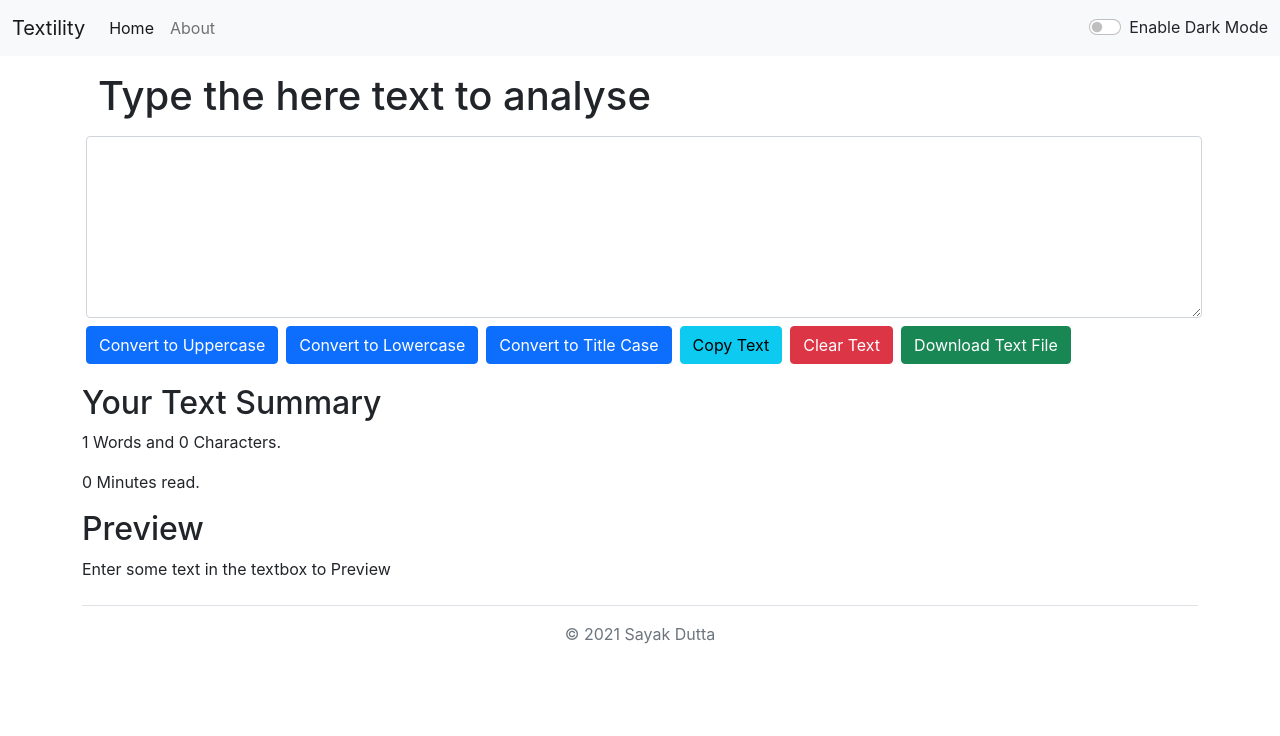
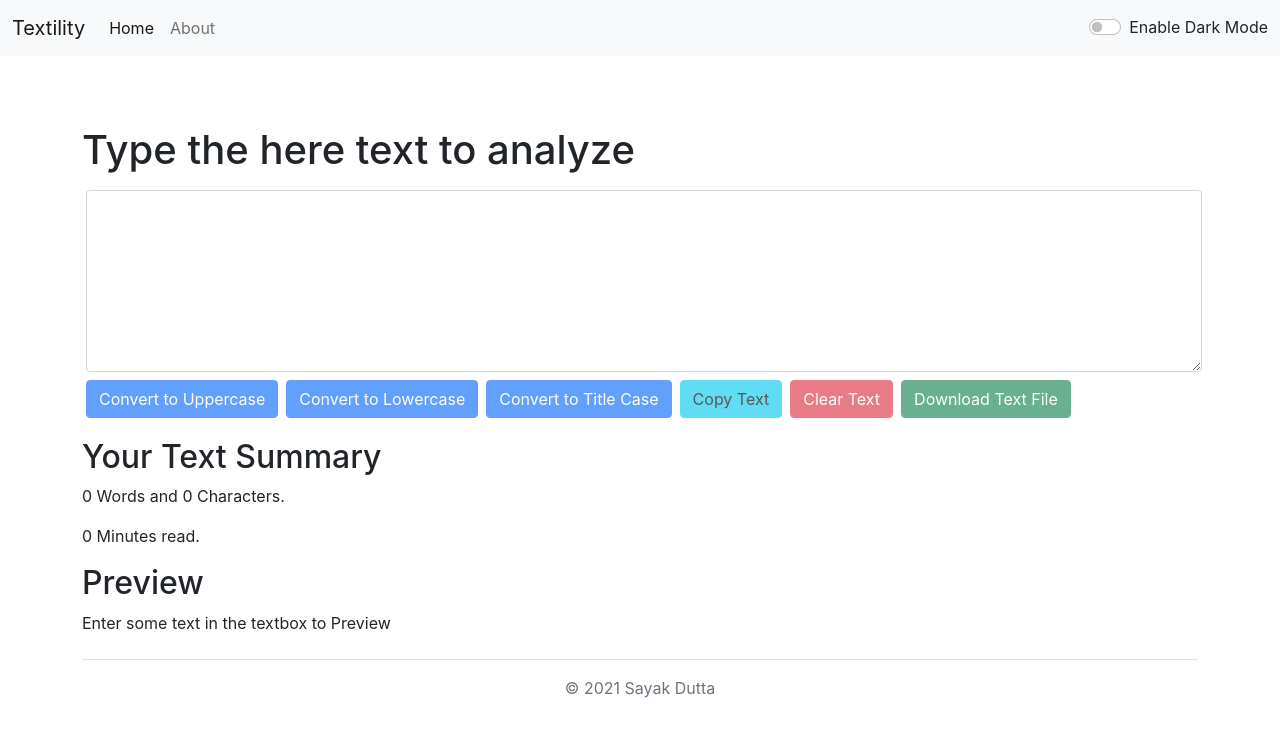
Before and after one commit to sayak-dutta/textility, a React (Create React App) app: page / in a window 1280 px wide. Shown: the top 736 px of the page. Built offline with nearby package versions, Linux system fonts and the light colour scheme.

Commit message:
Buttons now will only work if user writes some text. And fixed the alert screen auto sizing issue

```diff
--- a/src/App.js
+++ b/src/App.js
@@ -18,7 +18,7 @@ function App() {
     });
     setTimeout(() => {
       setAlert(null);
-    }, 1500);
+    }, 1300);
   };
 
   const toggleMode = () => {
@@ -26,12 +26,12 @@ function App() {
       setMode("dark");
       document.body.style.backgroundColor = "#222831";
       document.body.style.color = "white";
-      sendAlert("Dark Mode has been turned On", "success");
+      sendAlert("Dark mode has been enabled", "success");
     } else {
       setMode("light");
       document.body.style.backgroundColor = "white";
       document.body.style.color = "black";
-      sendAlert("Light Mode has been turned On", "success");
+      sendAlert("Light mode has been enabled", "success");
     }
   };
 
--- a/src/components/Alert.js
+++ b/src/components/Alert.js
@@ -2,11 +2,13 @@ import React from "react";
 
 function Alert(props) {
   return (
-    props.alert && (
-      <div class={`alert alert-${props.alert.type} alert-dismissible fade show m-1`} role="alert">
-        <strong>{props.alert.msg}</strong>
-      </div>
-    )
+    <div className="m-1" style={{ height: "50px" }}>
+      {props.alert && (
+        <div class={`alert alert-${props.alert.type} alert-dismissible fade show`} role="alert">
+          <strong>{props.alert.msg}</strong>
+        </div>
+      )}
+    </div>
   );
 }
 
--- a/src/components/TextForm.js
+++ b/src/components/TextForm.js
@@ -28,6 +28,7 @@ export default function TextForm(props) {
     let inputText = document.getElementById("myBox");
     inputText.select();
     navigator.clipboard.writeText(inputText.value);
+    document.getSelection().removeAllRanges();
     props.sendAlert("Text has been copied to Clipboard", "info");
   };
 
@@ -53,7 +54,7 @@ export default function TextForm(props) {
   return (
     <>
       <div className="container mb-3">
-        <h1 className="m-3">Type the here text to analyse</h1>
+        <h1 className="my-3">Type the here text to analyze</h1>
         <textarea
           value={text}
           onChange={handleOnChange}
@@ -66,22 +67,38 @@ export default function TextForm(props) {
             color: props.mode === "dark" ? "white" : "black",
           }}
         />
-        <button onClick={handleUpClick} className="btn btn-primary m-1">
+        <button
+          disabled={text.length === 0}
+          onClick={handleUpClick}
+          className="btn btn-primary m-1"
+        >
           Convert to Uppercase
         </button>
-        <button onClick={handleLoClick} className="btn btn-primary m-1">
+        <button
+          disabled={text.length === 0}
+          onClick={handleLoClick}
+          className="btn btn-primary m-1"
+        >
           Convert to Lowercase
         </button>
-        <button onClick={handleTiClick} className="btn btn-primary m-1">
+        <button
+          disabled={text.length === 0}
+          onClick={handleTiClick}
+          className="btn btn-primary m-1"
+        >
           Convert to Title Case
         </button>
-        <button onClick={copyText} className="btn btn-info m-1">
+        <button disabled={text.length === 0} onClick={copyText} className="btn btn-info m-1">
           Copy Text
         </button>
-        <button onClick={clearText} className="btn btn-danger m-1">
+        <button disabled={text.length === 0} onClick={clearText} className="btn btn-danger m-1">
           Clear Text
         </button>
-        <button onClick={downloadTxtFile} className="btn btn-success m-1">
+        <button
+          disabled={text.length === 0}
+          onClick={downloadTxtFile}
+          className="btn btn-success m-1"
+        >
           Download Text File
         </button>
       </div>
@@ -89,7 +106,12 @@ export default function TextForm(props) {
       <div className="container">
         <h2>Your Text Summary</h2>
         <p>
-          {text.split(" ").length} Words and {text.length} Characters.
+          {
+            text.split(" ").filter((element) => {
+              return element.length !== 0;
+            }).length
+          }{" "}
+          Words and {text.length} Characters.
         </p>
         <p>
           {0.008 *
```
